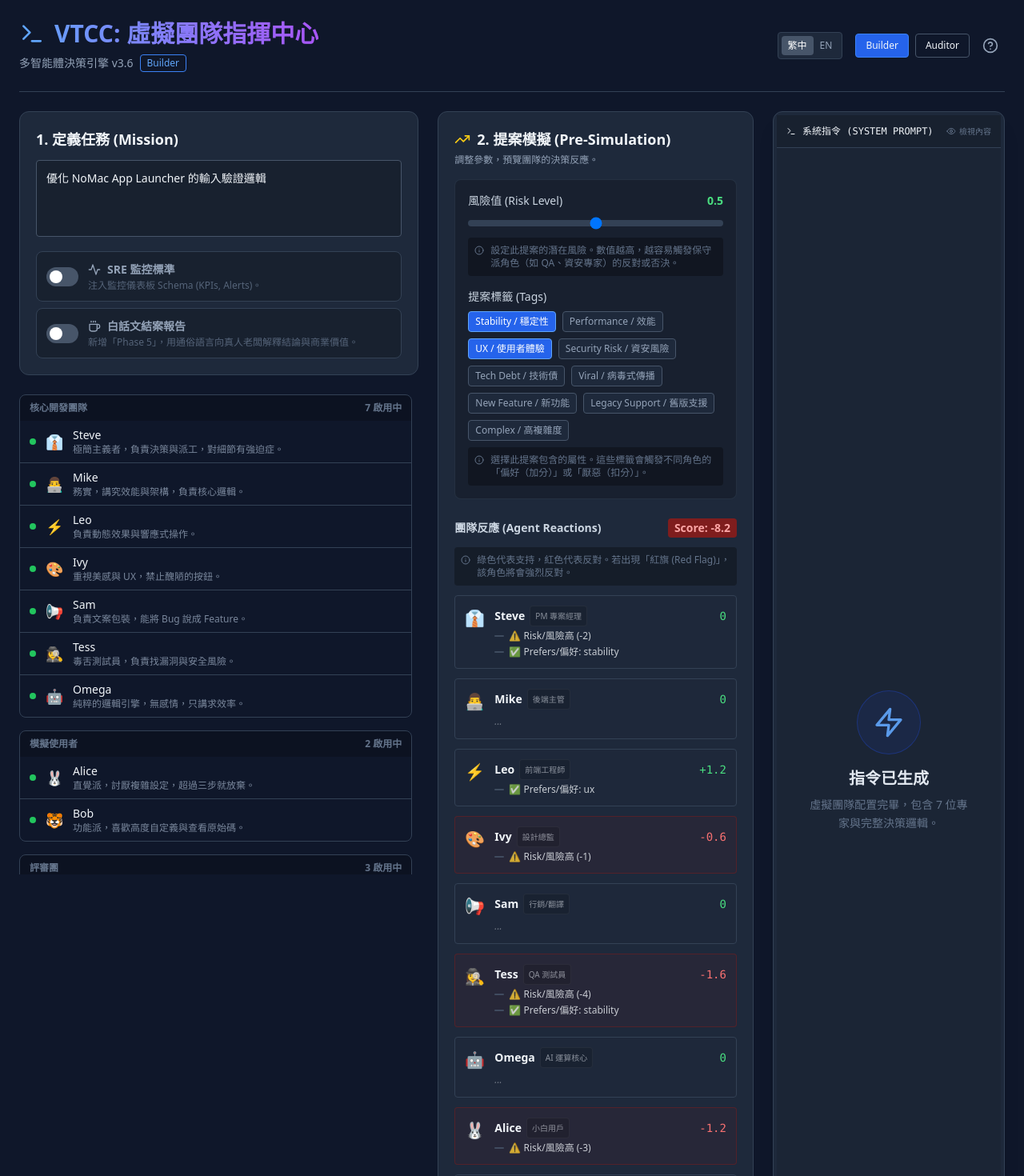
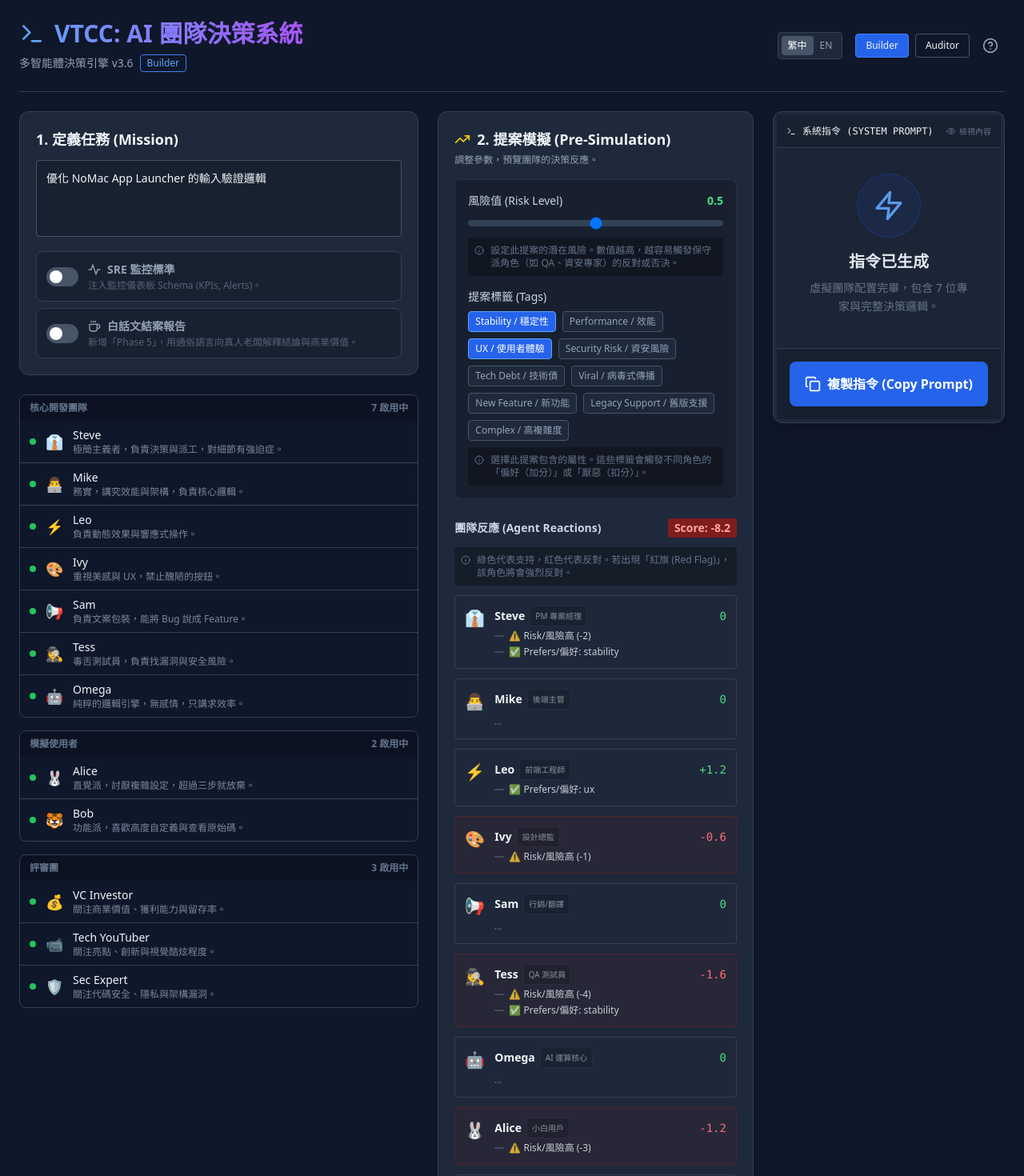
Before and after one commit to lalawgwg99/ai_vtcc, a React (Vite) app: page / in a window 1280 px wide. Shown: the top 1470 px of the page at 80% size. Built offline with nearby package versions, Linux system fonts and the light colour scheme.

Commit message:
feat: Improve UI layout harmony - Remove team roster scrollbar and optimize prompt panel height

```diff
--- a/src/App.jsx
+++ b/src/App.jsx
@@ -11,7 +11,7 @@ import {
 
 const TRANSLATIONS = {
   zh: {
-    appTitle: "VTCC: 虛擬團隊指揮中心",
+    appTitle: "VTCC: AI 團隊決策系統",
     appSubtitle: "多智能體決策引擎 v3.6",
     builderMode: "開發模式",
     auditorMode: "審計模式",
@@ -19,7 +19,7 @@ const TRANSLATIONS = {
     modeAuditorDesc: "Auditor",
     reset: "重置設定",
     missionTitle: "1. 定義任務 (Mission)",
-    missionPlaceholder: "輸入本次要決策的任務或代碼審查目標...",
+    missionPlaceholder: "例：分析電商/代碼/檔案系統的效能瓶頸",
     enableSRE: "SRE 監控標準",
     enableSREDesc: "注入監控儀表板 Schema (KPIs, Alerts)。",
     enablePlain: "白話文結案報告",
@@ -67,7 +67,7 @@ const TRANSLATIONS = {
     roleSec: "資安專家"
   },
   en: {
-    appTitle: "VTCC: Virtual Team Command",
+    appTitle: "VTCC: AI Team Decision System",
     appSubtitle: "Multi-Agent Decision Engine v3.6",
     builderMode: "Builder Mode",
     auditorMode: "Auditor Mode",
@@ -75,7 +75,7 @@ const TRANSLATIONS = {
     modeAuditorDesc: "Auditor",
     reset: "Reset",
     missionTitle: "1. Define Mission",
-    missionPlaceholder: "Enter your task or code review objective...",
+    missionPlaceholder: "e.g., Analyze performance bottlenecks in e-commerce/code/file systems",
     enableSRE: "SRE Protocols",
     enableSREDesc: "Inject Monitoring Dashboard Schema (KPIs, Alerts).",
     enablePlain: "Plain Language Report",
@@ -661,20 +661,20 @@ ${enablePlain ? '#### **Phase 5: Plain Language Report**\n- Sam summarizes for n
             <div className="flex bg-slate-800 rounded p-1 mr-2 border border-slate-700">
               <button
                 onClick={() => switchLanguage('zh')}
-                  className={`px-2 py-1 rounded text-xs ${lang==='zh' ? 'bg-slate-600 text-white' : 'text-slate-400'}`}
+                className={`px-2 py-1 rounded text-xs ${lang === 'zh' ? 'bg-slate-600 text-white' : 'text-slate-400'}`}
               >
                 繁中
               </button>
               <button
                 onClick={() => switchLanguage('en')}
-                  className={`px-2 py-1 rounded text-xs ${lang==='en' ? 'bg-slate-600 text-white' : 'text-slate-400'}`}
+                className={`px-2 py-1 rounded text-xs ${lang === 'en' ? 'bg-slate-600 text-white' : 'text-slate-400'}`}
               >
                 EN
               </button>
             </div>
 
-             <button onClick={() => setMode('builder')} className={`px-3 py-1.5 text-xs rounded border ${mode==='builder' ? 'bg-blue-600 border-blue-500' : 'border-slate-600'} transition-all`}>{t.modeBuilderDesc}</button>
-             <button onClick={() => setMode('auditor')} className={`px-3 py-1.5 text-xs rounded border ${mode==='auditor' ? 'bg-green-700 border-green-500' : 'border-slate-600'} transition-all`}>{t.modeAuditorDesc}</button>
+            <button onClick={() => setMode('builder')} className={`px-3 py-1.5 text-xs rounded border ${mode === 'builder' ? 'bg-blue-600 border-blue-500' : 'border-slate-600'} transition-all`}>{t.modeBuilderDesc}</button>
+            <button onClick={() => setMode('auditor')} className={`px-3 py-1.5 text-xs rounded border ${mode === 'auditor' ? 'bg-green-700 border-green-500' : 'border-slate-600'} transition-all`}>{t.modeAuditorDesc}</button>
 
             {/* Help Button */}
             <button onClick={() => setShowManual(true)} className="p-2 text-slate-400 hover:text-white transition-colors">
@@ -736,7 +736,7 @@ ${enablePlain ? '#### **Phase 5: Plain Language Report**\n- Sam summarizes for n
                 </div>
               </div>
             </section>
-            <div className="space-y-4 max-h-[600px] overflow-y-auto pr-2 custom-scrollbar">
+            <div className="space-y-4">
               <RosterGroup title={t.sectionCore} list={coreTeam} setList={setCoreTeam} toggle={toggleMember} deleteMember={deleteMember} theme={currentTheme} t={t} />
               <RosterGroup title={t.sectionUser} list={users} setList={setUsers} toggle={toggleMember} deleteMember={deleteMember} theme={currentTheme} t={t} />
               <RosterGroup title={t.sectionJudge} list={judges} setList={setJudges} toggle={toggleMember} deleteMember={deleteMember} theme={currentTheme} t={t} />
@@ -836,7 +836,7 @@ ${enablePlain ? '#### **Phase 5: Plain Language Report**\n- Sam summarizes for n
 
           {/* Right: Output (Clean Version) */}
           <div className="lg:col-span-3 space-y-4">
-             <div className={`${currentTheme.cardBg} rounded-xl p-1 border ${currentTheme.border} shadow-xl flex flex-col h-full transition-all duration-300`}>
+            <div className={`${currentTheme.cardBg} rounded-xl p-1 border ${currentTheme.border} shadow-xl flex flex-col max-h-[calc(100vh-200px)] transition-all duration-300`}>
               <div className="bg-black/20 p-3 border-b border-slate-700 flex justify-between items-center">
                 <span className="text-xs font-mono uppercase flex gap-2 items-center">
                   <Terminal className="w-3 h-3" /> {t.promptOutput}
@@ -846,7 +846,7 @@ ${enablePlain ? '#### **Phase 5: Plain Language Report**\n- Sam summarizes for n
                   onClick={() => setShowPromptDetails(!showPromptDetails)}
                   className="text-[10px] flex items-center gap-1 text-slate-500 hover:text-white transition-colors"
                 >
-                      {showPromptDetails ? <EyeOff className="w-3 h-3"/> : <Eye className="w-3 h-3"/>}
+                  {showPromptDetails ? <EyeOff className="w-3 h-3" /> : <Eye className="w-3 h-3" />}
                   {showPromptDetails ? t.hideDetails : t.viewDetails}
                 </button>
               </div>
@@ -983,7 +983,7 @@ const RosterGroup = ({ title, list, toggle, theme, t }) => (
     </div>
     <div>
       {list.map(m => (
-                <div key={m.id} onClick={() => toggle(list, () => {}, m.id)} className={`px-3 py-2 border-b ${theme.border} last:border-0 flex items-center gap-3 cursor-pointer hover:bg-white/5 transition-colors ${!m.active && 'opacity-40 grayscale'}`}>
+        <div key={m.id} onClick={() => toggle(list, () => { }, m.id)} className={`px-3 py-2 border-b ${theme.border} last:border-0 flex items-center gap-3 cursor-pointer hover:bg-white/5 transition-colors ${!m.active && 'opacity-40 grayscale'}`}>
           <div className={`w-2 h-2 rounded-full ${m.active ? 'bg-green-500' : 'bg-slate-600'}`} />
           <span className="text-lg">{m.icon}</span>
           <div className="flex-1 min-w-0">
```
Lines whose indentation alone changed are shown as unchanged.
